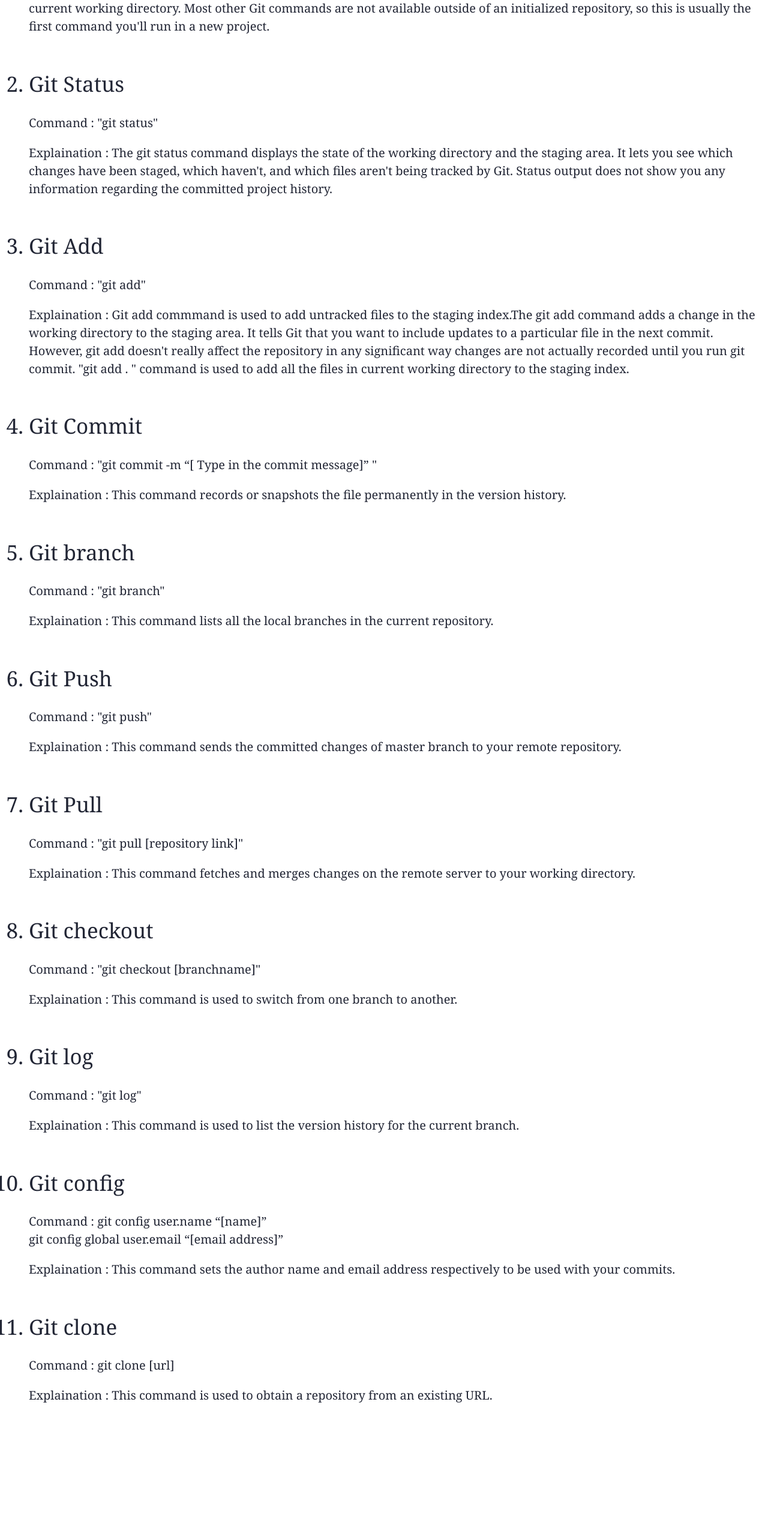
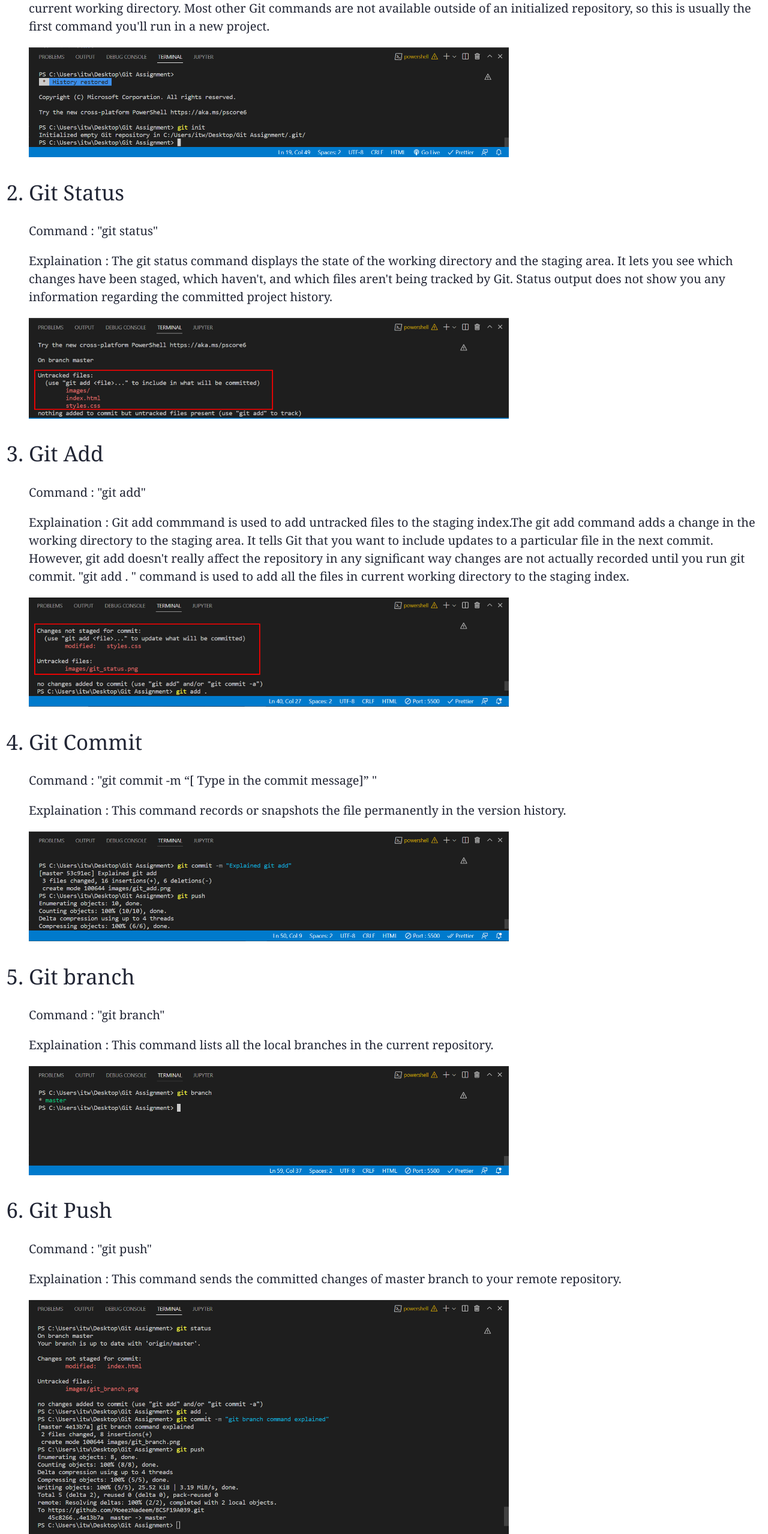
Before and after one commit to MoeezNadeem/BCSF19A039, a plain HTML site: page index.html in a window 1280 px wide. Shown: the part 240-2797 px from the top of the page at 60% size. Before the commit the page ends 2608 px from the top, so only its background shows below. Drawn offline with Linux system fonts and the light colour scheme; the site is published under a folder, as on GitHub Pages, so addresses that start at the root find nothing.

Commit message:
change to image sources

```diff
--- a/index.html
+++ b/index.html
@@ -18,7 +18,7 @@
         working directory. Most other Git commands are not available outside of
         an initialized repository, so this is usually the first command you'll
         run in a new project. <br />
-        <img src="/images/git_init.PNG" class="snapshot_class" alt="" />
+        <img src="./images/git_init.png" class="snapshot_class" alt="" />
       </h4>
       <li class="list_element">Git Status</li>
       <h4 class="text">
@@ -28,7 +28,7 @@
         staged, which haven't, and which files aren't being tracked by Git.
         Status output does not show you any information regarding the committed
         project history. <br />
-        <img src="/images/git_status.PNG" class="snapshot_class" alt="" />
+        <img src="./images/git_status.png" class="snapshot_class" alt="" />
       </h4>
 
       <li class="list_element">Git Add</li>
@@ -41,7 +41,7 @@
         affect the repository in any significant way changes are not actually
         recorded until you run git commit. "git add . " command is used to add
         all the files in current working directory to the staging index. <br />
-        <img src="/images/git_add.png" class="snapshot_class" alt="" />
+        <img src="./images/git_add.png" class="snapshot_class" alt="" />
       </h4>
 
       <li class="list_element">Git Commit</li>
@@ -49,7 +49,7 @@
         <p>Command : "git commit -m “[ Type in the commit message]” "</p>
         Explaination : This command records or snapshots the file permanently in
         the version history. <br />
-        <img src="/images/git_commit.png" alt="" class="snapshot_class" />
+        <img src="./images/git_commit.png" alt="" class="snapshot_class" />
       </h4>
 
       <li class="list_element">Git branch</li>
@@ -57,7 +57,7 @@
         <p>Command : "git branch"</p>
         Explaination : This command lists all the local branches in the current
         repository. <br />
-        <img src="/images/git_branch.png" alt="" class="snapshot_class" />
+        <img src="./images/git_branch.png" alt="" class="snapshot_class" />
       </h4>
 
       <li class="list_element">Git Push</li>
@@ -65,28 +65,28 @@
         <p>Command : "git push"</p>
         Explaination : This command sends the committed changes of master branch
         to your remote repository. <br />
-        <img src="/images/git_push.png" alt="" class="snapshot_class" />
+        <img src="./images/git_push.png" alt="" class="snapshot_class" />
       </h4>
       <li class="list_element">Git Pull</li>
       <h4 class="text">
         <p>Command : "git pull [repository link]"</p>
         Explaination : This command fetches and merges changes on the remote
         server to your working directory.<br />
-        <img src="/images/git_pull.png" alt="" class="snapshot_class" />
+        <img src="./images/git_pull.png" alt="" class="snapshot_class" />
       </h4>
       <li class="list_element">Git checkout</li>
       <h4 class="text">
         <p>Command : "git checkout [branchname]"</p>
         Explaination : This command is used to switch from one branch to
         another.<br />
-        <img src="/images/git_checkout.png" alt="" class="snapshot_class" />
+        <img src="./images/git_checkout.png" alt="" class="snapshot_class" />
       </h4>
       <li class="list_element">Git log</li>
       <h4 class="text">
         <p>Command : "git log"</p>
         Explaination : This command is used to list the version history for the
         current branch.<br />
-        <img src="/images/git_log.png" alt="" class="snapshot_class" />
+        <img src="./images/git_log.png" alt="" class="snapshot_class" />
       </h4>
       <li class="list_element">Git config</li>
       <h4 class="text">
@@ -96,7 +96,7 @@
         </p>
         Explaination : This command sets the author name and email address
         respectively to be used with your commits.<br />
-        <img src="/images/git_config.png" alt="" class="snapshot_class" />
+        <img src="./images/git_config.png" alt="" class="snapshot_class" />
       </h4>
       <li class="list_element">Git clone</li>
       <h4 class="text">
```
